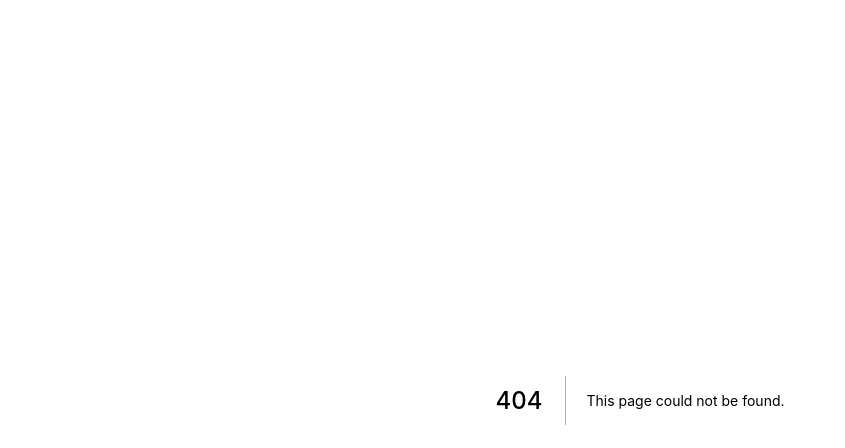
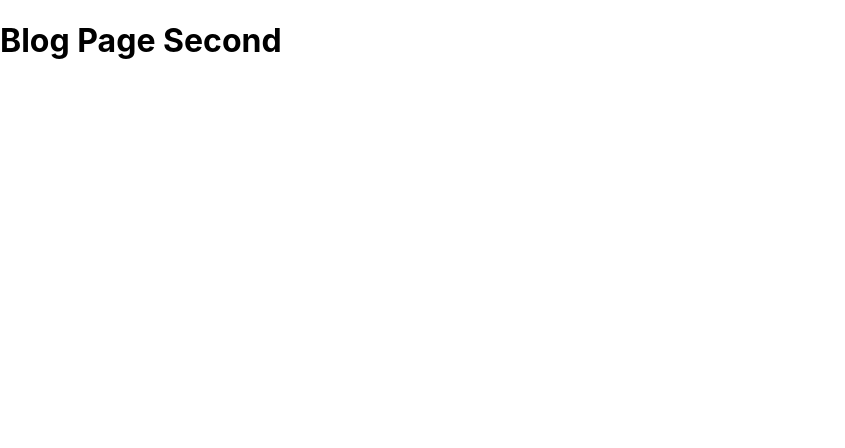
Before and after one commit to kiran226/next-js, a Next.js app: page /blog/second in a window 1280 px wide. Before the commit this address had no page. Shown: the top 448 px of the page, without its empty margins (0-845 px from the left). Built offline with nearby package versions, Linux system fonts and the light colour scheme.

Commit message:
nested routes

```diff
--- /dev/null
+++ b/pages/blog.js
@@ -0,0 +1,6 @@
+function Blog(){
+    return (
+        <h1>Blog Page</h1>
+    )
+}
+export default Blog;
--- /dev/null
+++ b/pages/blog/first.js
@@ -0,0 +1,6 @@
+function BlogFirst(){
+    return(
+        <h1>Blog Page First</h1>
+    )
+}
+export default BlogFirst
--- /dev/null
+++ b/pages/blog/second.js
@@ -0,0 +1,6 @@
+function BlogSecond(){
+    return(
+        <h1>Blog Page Second</h1>
+    )
+}
+export default BlogSecond
```
